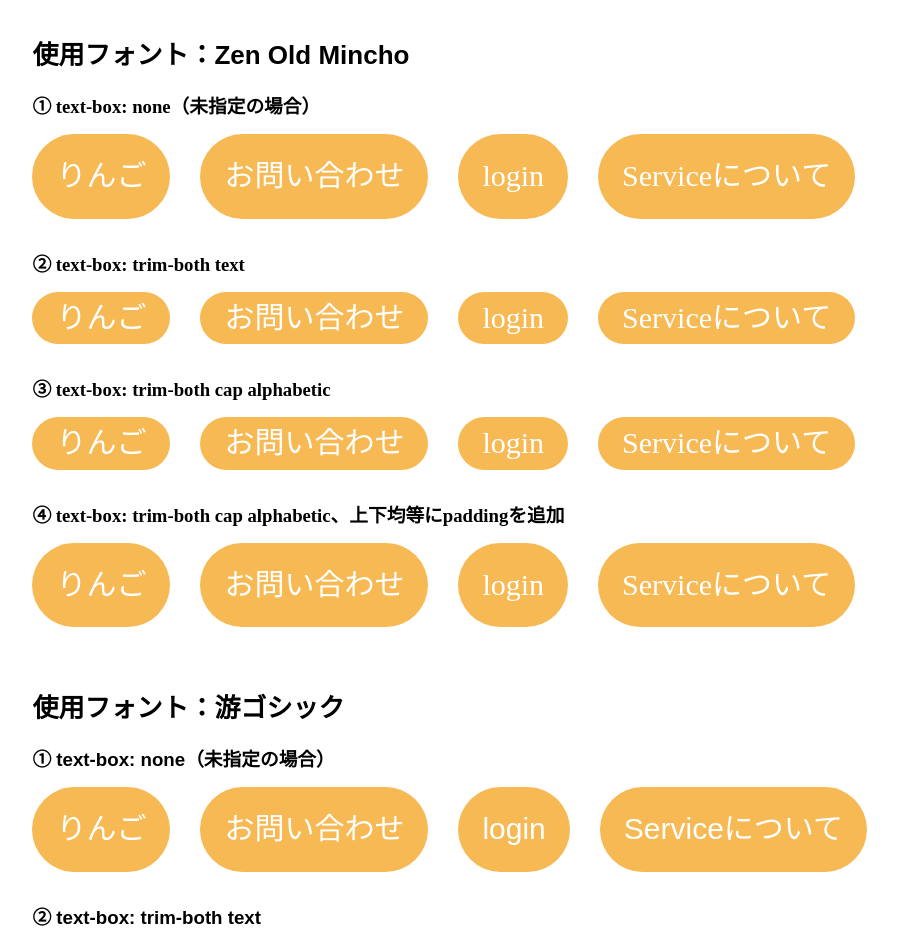
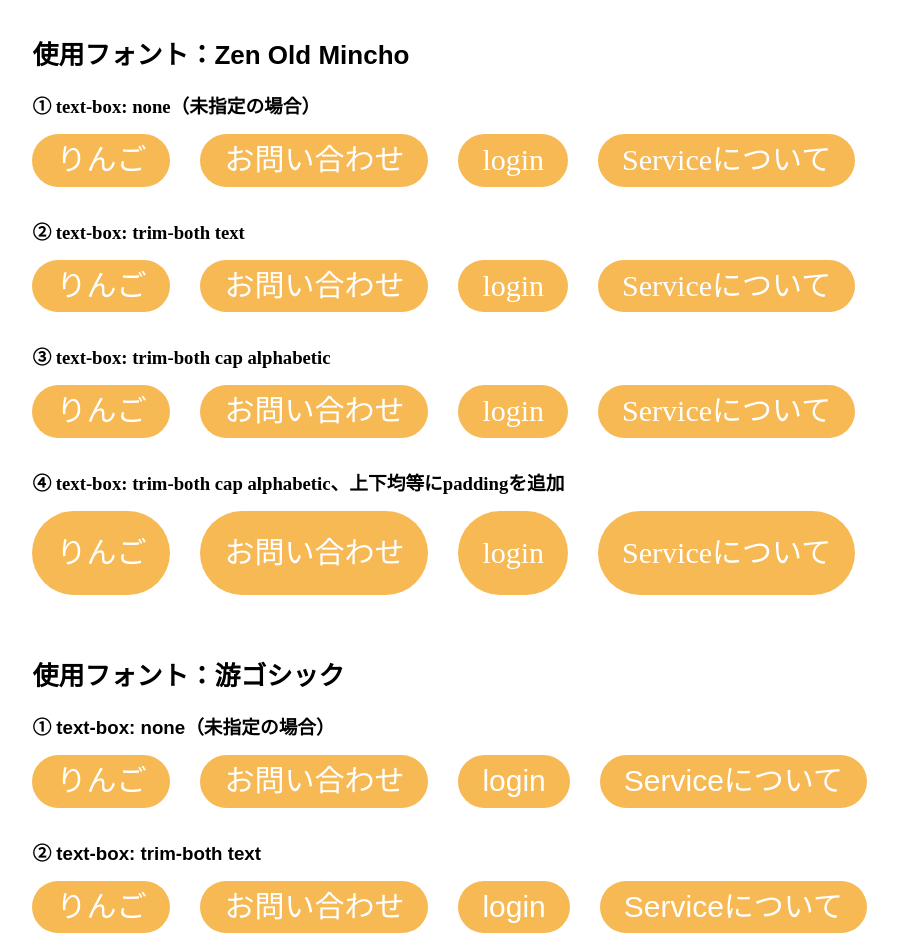
Before and after one commit to ics-creative/250319_text-box, a plain HTML site: page label/index.html in a window 1280 px wide. Shown: the part 1400-2342 px from the top of the page, without its empty margins (186-1084 px from the left). Drawn offline with Linux system fonts and the light colour scheme.

Commit message:
サンプルスタイル調整

```diff
--- a/label/index.html
+++ b/label/index.html
@@ -176,10 +176,10 @@
         <div class="font-zen-old-mincho">
           <h3 class="title-sub">① text-box: none（未指定の場合）</h3>
           <ul class="label-list">
-            <li class="label4">りんご</li>
-            <li class="label4">お問い合わせ</li>
-            <li class="label4">login</li>
-            <li class="label4">Serviceについて</li>
+            <li class="label">りんご</li>
+            <li class="label">お問い合わせ</li>
+            <li class="label">login</li>
+            <li class="label">Serviceについて</li>
           </ul>
         </div>
 
@@ -222,10 +222,10 @@
         <div class="font-yu-gothic">
           <h3 class="title-sub">① text-box: none（未指定の場合）</h3>
           <ul class="label-list">
-            <li class="label4">りんご</li>
-            <li class="label4">お問い合わせ</li>
-            <li class="label4">login</li>
-            <li class="label4">Serviceについて</li>
+            <li class="label">りんご</li>
+            <li class="label">お問い合わせ</li>
+            <li class="label">login</li>
+            <li class="label">Serviceについて</li>
           </ul>
         </div>
 
@@ -316,10 +316,10 @@
         <div class="font-meiryo">
           <h3 class="title-sub">① text-box: none（未指定の場合）</h3>
           <ul class="label-list">
-            <li class="label4">りんご</li>
-            <li class="label4">お問い合わせ</li>
-            <li class="label4">login</li>
-            <li class="label4">Serviceについて</li>
+            <li class="label">りんご</li>
+            <li class="label">お問い合わせ</li>
+            <li class="label">login</li>
+            <li class="label">Serviceについて</li>
           </ul>
         </div>
 
```
